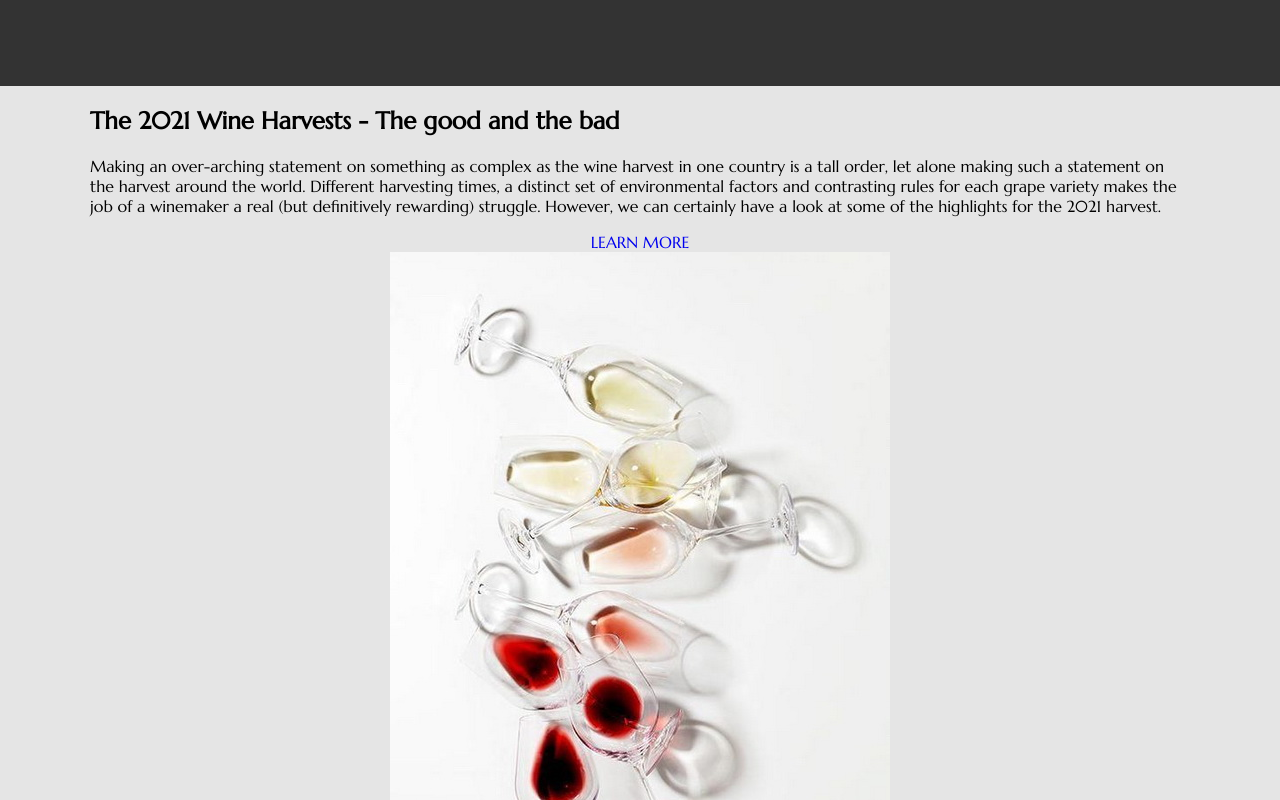
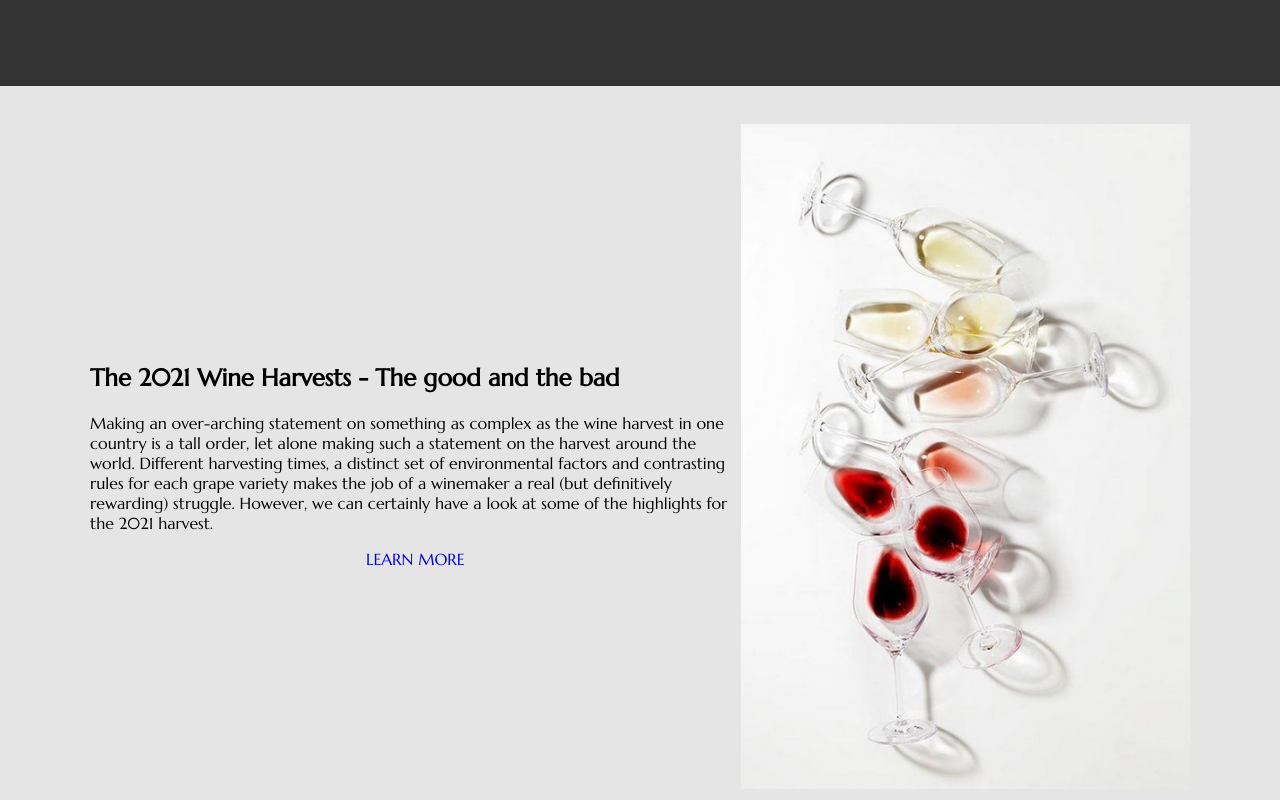
Before and after one commit to mitjasha/online-shop, a React (Create React App) app: page / in a window 1280 px wide. Shown: the part 2340-3140 px from the top of the page. Built offline with nearby package versions, Linux system fonts and the light colour scheme.

Commit message:
feat: add harvest wrapper, add image and style it

```diff
--- a/src/pages/MainPage/MainPage.scss
+++ b/src/pages/MainPage/MainPage.scss
@@ -161,3 +161,20 @@
     color: #333333;
   }
 }
+
+.harvest {
+  height: 740px;
+
+  &__wrapper {
+    width: 100%;
+    height: 665px;
+    display: flex;
+    justify-content: center;
+    align-items: center;
+  }
+
+  &__image {
+    width: 450px;
+    height: 665px;
+  }
+}
--- a/src/pages/MainPage/MainPage.tsx
+++ b/src/pages/MainPage/MainPage.tsx
@@ -124,18 +124,20 @@ const MainPage: React.FC = () => {
       </section>
       <section className="harvest">
         <div className="container">
+          <div className="harvest__wrapper">
             <div className="harvest__info">
               <h2 className="harvest__title">
                 The 2021 Wine Harvests - The good and the bad
               </h2>
               <p className="harvest__text">
                 Making an over-arching statement on something as complex as the
-              wine harvest in one country is a tall order, let alone making such
-              a statement on the harvest around the world. Different harvesting
-              times, a distinct set of environmental factors and contrasting
-              rules for each grape variety makes the job of a winemaker a real
-              (but definitively rewarding) struggle. However, we can certainly
-              have a look at some of the highlights for the 2021 harvest.
+                wine harvest in one country is a tall order, let alone making
+                such a statement on the harvest around the world. Different
+                harvesting times, a distinct set of environmental factors and
+                contrasting rules for each grape variety makes the job of a
+                winemaker a real (but definitively rewarding) struggle. However,
+                we can certainly have a look at some of the highlights for the
+                2021 harvest.
               </p>
               <Button
                 className="harvest__button"
@@ -147,7 +149,12 @@ const MainPage: React.FC = () => {
                 LEARN MORE
               </Button>
             </div>
-          <img src={harvestImg} alt="glasses of wine" />
+            <img
+              src={harvestImg}
+              alt="glasses of wine"
+              className="harvest__image"
+            />
+          </div>
         </div>
       </section>
     </main>
```
Lines whose indentation alone changed are shown as unchanged.
